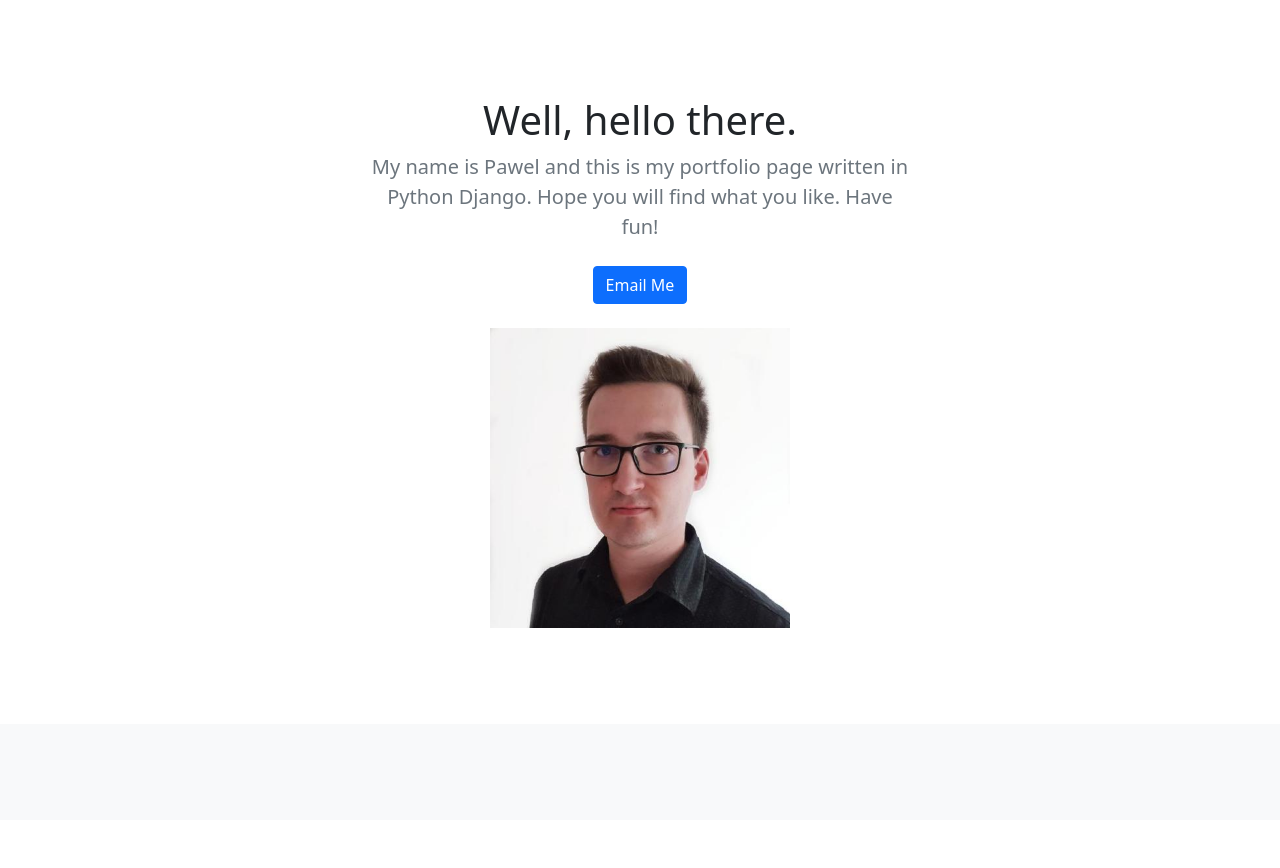
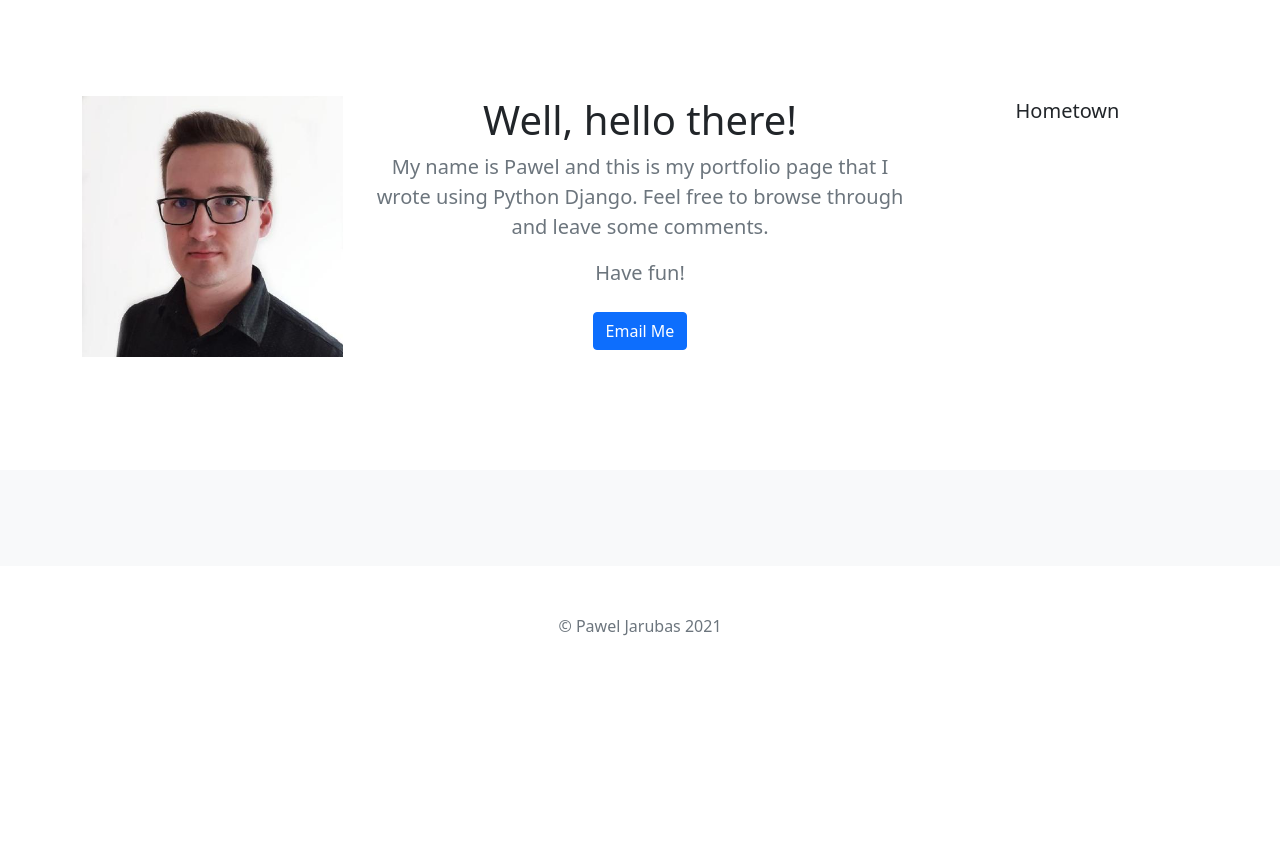
Before and after one commit to ChillinPawel/Portfolio, a Django app: page / in a window 1280 px wide. Shown: the part 56-924 px from the top of the page. After the commit the page ends 692 px from the top, so only its background shows below. Run offline with Django 3.2, Linux system fonts and the light colour scheme; data that the repository does not hold is empty.

Commit message:
Modified home page layout and jobs names in admin page

```diff
--- a/jobs/models.py
+++ b/jobs/models.py
@@ -4,3 +4,6 @@ class Job(models.Model):
     title = models.CharField(max_length=100)
     image = models.ImageField(upload_to='images/')
     summary = models.TextField()
+
+    def __str__(self):
+        return f'{self.id}: {self.title}'
--- a/jobs/templates/jobs/home.html
+++ b/jobs/templates/jobs/home.html
@@ -9,16 +9,24 @@ Pawel Jarubas
 
     <section class="py-5 text-center container">
         <div class="row py-lg-5">
-            <div class="col-lg-6 col-md-8 mx-auto">
-                <h1 class="fw-light">Well, hello there.</h1>
+            <div class="col-lg-3 col-md-3 col-xs-3 mx-auto">
+                <img class="img-fluid" src="{% static 'MyPhoto.jpg' %}"/>
+            </div>
+            <div class="col-lg-6 col-md-6 col-xs-3 mx-auto">
+                <h1 class="fw-light">Well, hello there!</h1>
                 <p class="lead text-muted">
-                    My name is Pawel and this is my portfolio page written in Python Django. Hope you will find what you like.
-                    Have fun!
+                    My name is Pawel and this is my portfolio page that I wrote using Python Django. Feel free to browse through and leave some comments.
                 </p>
+                <p class="lead text-muted">Have fun!</p>
                 <p>
                     <a href="mailto:pawel.jarubas@gmail.com" class="btn btn-primary my-2">Email Me</a>
                 </p>
-                <img src="{% static 'MyPhoto.jpg' %}" height=300/>
+            </div>
+            <div class="col-lg-3 col-md-3 col-xs-3 mx-auto">
+                <p class="lead">
+                    Hometown
+                </p>
+                <!-- google map to be added -->
             </div>
         </div>
     </section>
@@ -31,10 +39,9 @@ Pawel Jarubas
                 {% for job in jobs.all %}
                 <div class="col">
                     <div class="card shadow-sm">
-                        <img class="img-fluid" src="{{ job.image.url }}"/>
-
                         <div class="card-body">
                             <h3 class="card-text">{{ job.title }}</h3>
+                            <img class="img-fluid" src="{{ job.image.url }}"/>
                             <p class="card-text">{{ job.summary|linebreaks }}</p>
                         </div>
                     </div>
```
